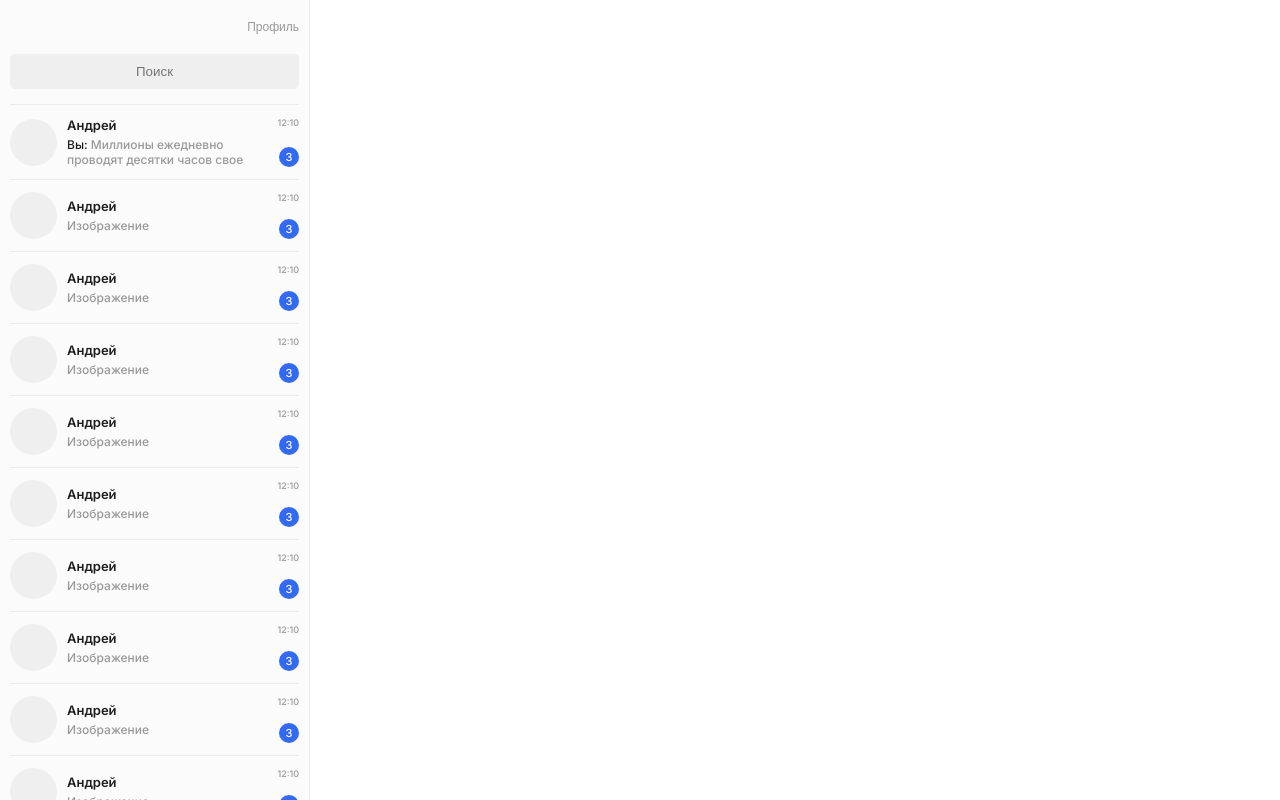
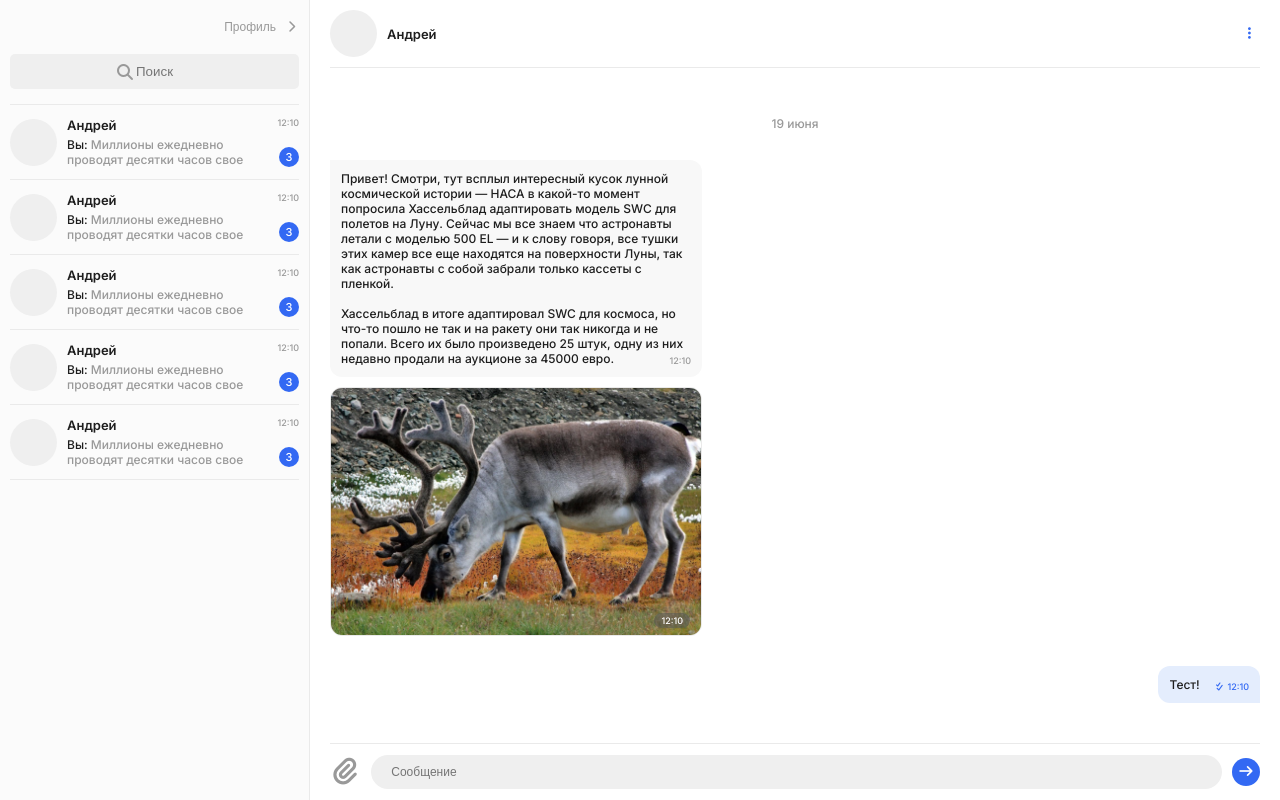
Before and after one commit to Anna-Karenina/strong-and-independent-chat, a website: page static/pages/chats/chats.html in a window 1280 px wide. Drawn offline with Linux system fonts and the light colour scheme.

Commit message:
chats: right part

```diff
--- a/static/pages/chats/chats.css
+++ b/static/pages/chats/chats.css
@@ -30,9 +30,15 @@
   color: #999999;
   background-color: transparent;
   padding: 0;
+  display: flex;
+  align-items: center;
   border: none;
   outline: none;
   cursor: pointer;
+}
+
+.profile-button__icon {
+  margin-left: 8px;
 }
 
 .chat-select__search {
@@ -83,10 +89,6 @@
 }
 
 .chat-list__avatar {
-  width: 47px;
-  height: 47px;
-  background: #EFEFEF;
-  border-radius: 50%;
   position: relative;
 }
 
@@ -142,4 +144,180 @@
 .chat {
   flex-grow: 1;
   height: 100%;
+  padding: 0 20px;
+  display: flex;
+  flex-flow: column;
 }
+
+.user-bar {
+  width: 100%;
+  display: flex;
+  justify-content: space-between;
+  align-items: center;
+  padding: 10px 0;
+  border-bottom: 1px solid #EAEAEA;
+}
+
+.user-bar__info {
+  display: flex;
+  align-items: center;
+}
+
+.user-bar__name {
+  margin-left: 10px;
+  font-weight: 600;
+  font-size: 13px;
+}
+
+.user-bar__option-button {
+  width: 25px;
+  height: 25px;
+  border-radius: 50%;
+  background-color: transparent;
+  border: none;
+  outline: none;
+  cursor: pointer;
+}
+
+.user-bar__option-button:hover {
+  background-color: #F5F5F5;
+}
+
+.user-bar__option-icon {
+  color: #3369F3;
+}
+
+.send-message {
+  width: 100%;
+  padding: 11px 0;
+  display: flex;
+  align-items: center;
+  border-top: 1px solid #EAEAEA;
+}
+
+.send-message__attachments-button {
+  padding: 0;
+  background-color: transparent;
+  font-size: 25px;
+  color: #999999;
+  border: none;
+  cursor: pointer;
+}
+
+.send-message__input {
+  flex-grow: 1;
+  padding: 10px 0 10px 20px;
+  margin: 0 10px;
+  background: #EFEFEF;
+  border-radius: 30px;
+  font-weight: 500;
+  font-size: 12px;
+  color: #999999;
+  border: none;
+  outline: none;
+}
+
+.send-message__submit {
+  width: 28px;
+  height: 28px;
+  display: flex;
+  justify-content: center;
+  align-items: center;
+  border-radius: 50%;
+  color: #FFFFFF;
+  background-color: #3369F3;
+  outline: none;
+  border: none;
+  cursor: pointer;
+}
+
+.messages {
+  flex-grow: 1;
+  padding: 30px 0;
+}
+
+.messages__datetime {
+  margin-top: 20px;
+  font-size: 12px;
+  line-height: 12px;
+  text-align: center;
+  color: #999999;
+}
+
+.messages__list {
+  margin: 30px 0 0;
+  padding: 0;
+  display: flex;
+  flex-flow: column;
+  list-style: none;
+}
+
+.messages__list-sender-interlocutor {
+  align-items: flex-start;
+}
+
+.messages__list-sender-me {
+  align-items: flex-end;
+}
+
+.message {
+  max-width: 40%;
+  padding: 11px;
+  font-size: 12px;
+  position: relative;
+  border-radius: 12px;
+}
+
+.message:not(:first-child) {
+  margin-top: 10px;
+}
+
+.message-meta {
+  float: right;
+  font-size: 9px;
+  color: #999999;
+  margin-left: 14px;
+  transform: translateY(4px);
+}
+
+.message-sender-interlocutor {
+  background-color: #F8F8F8;
+}
+
+.message-sender-me {
+  background-color: #E4EDFD;
+}
+
+.message-sender-interlocutor {
+  border-top-left-radius: 0px;
+}
+
+.message-sender-me {
+  border-bottom-right-radius: 0px;
+}
+
+.message-sender-me .message-meta {
+  color: #3369F3;
+}
+
+.message-full-space {
+  padding: 0;
+  overflow: hidden;
+  border: 1px solid #EAEAEA;
+  border-radius: 12px;
+}
+
+.message-full-space .message-meta {
+  position: absolute;
+  right: 11px;
+  bottom: 11px;
+  color: #FFFFFF;
+  background-color: rgba(82, 82, 82, 0.5);
+  border-radius: 30px;
+  padding: 2px 7px;
+}
+
+.message__photo {
+  max-width: 100%;
+  display: block;
+}
--- a/static/pages/chats/chats.html
+++ b/static/pages/chats/chats.html
@@ -5,6 +5,7 @@
   <meta name="viewport" content="width=device-width, initial-scale=1.0">
   <link rel="preconnect" href="https://fonts.gstatic.com">
   <link href="https://fonts.googleapis.com/css2?family=Inter:wght@500;600&display=swap" rel="stylesheet">
+  <link rel="stylesheet" href="/fontawesome/css/all.css">
   <link rel="stylesheet" href="../../styles/common.css">
   <link rel="stylesheet" href="./chats.css">
   <title>Chats</title>
@@ -15,15 +16,22 @@
     <div class="chat-select">
 
       <div class="chat-select__navigation">
-        <button class="profile-button">Профиль</button>
-        <input type="text" class="search chat-select__search" placeholder="Поиск">
+        <button class="profile-button">
+          Профиль
+          <i class="fas fa-chevron-right profile-button__icon"></i>
+        </button>
+
+        <div class="search chat-select__search">
+          <input type="text" class="search__input" placeholder="Поиск" value="">
+          <i class="fas fa-search search__icon"></i>
+        </div>
       </div>
 
       <ul class="chat-list">
 
         <li class="chat-list__item">
           <div class="chat-list__item-content">
-            <div class="chat-list__avatar"></div>
+            <div class="avatar chat-list__avatar"></div>
             <div class="chat-list__info">
               <div class="chat-list__name">Андрей</div>
               <div class="chat-list__message">
@@ -38,10 +46,13 @@
 
         <li class="chat-list__item">
           <div class="chat-list__item-content">
-            <div class="chat-list__avatar"></div>
+            <div class="avatar chat-list__avatar"></div>
             <div class="chat-list__info">
               <div class="chat-list__name">Андрей</div>
-              <div class="chat-list__message">Изображение</div>
+              <div class="chat-list__message">
+                <span class="chat-list__sender">Вы: </span>
+                Миллионы ежедневно проводят десятки часов свое
+              </div>
             </div>
             <span class="chat-list__sending-time">12:10</span>
             <span class="chat-list__count">3</span>
@@ -50,10 +61,13 @@
 
         <li class="chat-list__item">
           <div class="chat-list__item-content">
-            <div class="chat-list__avatar"></div>
+            <div class="avatar chat-list__avatar"></div>
             <div class="chat-list__info">
               <div class="chat-list__name">Андрей</div>
-              <div class="chat-list__message">Изображение</div>
+              <div class="chat-list__message">
+                <span class="chat-list__sender">Вы: </span>
+                Миллионы ежедневно проводят десятки часов свое
+              </div>
             </div>
             <span class="chat-list__sending-time">12:10</span>
             <span class="chat-list__count">3</span>
@@ -62,10 +76,13 @@
 
         <li class="chat-list__item">
           <div class="chat-list__item-content">
-            <div class="chat-list__avatar"></div>
+            <div class="avatar chat-list__avatar"></div>
             <div class="chat-list__info">
               <div class="chat-list__name">Андрей</div>
-              <div class="chat-list__message">Изображение</div>
+              <div class="chat-list__message">
+                <span class="chat-list__sender">Вы: </span>
+                Миллионы ежедневно проводят десятки часов свое
+              </div>
             </div>
             <span class="chat-list__sending-time">12:10</span>
             <span class="chat-list__count">3</span>
@@ -74,118 +91,13 @@
 
         <li class="chat-list__item">
           <div class="chat-list__item-content">
-            <div class="chat-list__avatar"></div>
+            <div class="avatar chat-list__avatar"></div>
             <div class="chat-list__info">
               <div class="chat-list__name">Андрей</div>
-              <div class="chat-list__message">Изображение</div>
-            </div>
-            <span class="chat-list__sending-time">12:10</span>
-            <span class="chat-list__count">3</span>
-          </div>
-        </li>
-
-        <li class="chat-list__item">
-          <div class="chat-list__item-content">
-            <div class="chat-list__avatar"></div>
-            <div class="chat-list__info">
-              <div class="chat-list__name">Андрей</div>
-              <div class="chat-list__message">Изображение</div>
-            </div>
-            <span class="chat-list__sending-time">12:10</span>
-            <span class="chat-list__count">3</span>
-          </div>
-        </li>
-
-        <li class="chat-list__item">
-          <div class="chat-list__item-content">
-            <div class="chat-list__avatar"></div>
-            <div class="chat-list__info">
-              <div class="chat-list__name">Андрей</div>
-              <div class="chat-list__message">Изображение</div>
-            </div>
-            <span class="chat-list__sending-time">12:10</span>
-            <span class="chat-list__count">3</span>
-          </div>
-        </li>
-
-        <li class="chat-list__item">
-          <div class="chat-list__item-content">
-            <div class="chat-list__avatar"></div>
-            <div class="chat-list__info">
-              <div class="chat-list__name">Андрей</div>
-              <div class="chat-list__message">Изображение</div>
-            </div>
-            <span class="chat-list__sending-time">12:10</span>
-            <span class="chat-list__count">3</span>
-          </div>
-        </li>
-
-        <li class="chat-list__item">
-          <div class="chat-list__item-content">
-            <div class="chat-list__avatar"></div>
-            <div class="chat-list__info">
-              <div class="chat-list__name">Андрей</div>
-              <div class="chat-list__message">Изображение</div>
-            </div>
-            <span class="chat-list__sending-time">12:10</span>
-            <span class="chat-list__count">3</span>
-          </div>
-        </li>
-
-        <li class="chat-list__item">
-          <div class="chat-list__item-content">
-            <div class="chat-list__avatar"></div>
-            <div class="chat-list__info">
-              <div class="chat-list__name">Андрей</div>
-              <div class="chat-list__message">Изображение</div>
-            </div>
-            <span class="chat-list__sending-time">12:10</span>
-            <span class="chat-list__count">3</span>
-          </div>
-        </li>
-
-        <li class="chat-list__item">
-          <div class="chat-list__item-content">
-            <div class="chat-list__avatar"></div>
-            <div class="chat-list__info">
-              <div class="chat-list__name">Андрей</div>
-              <div class="chat-list__message">Изображение</div>
-            </div>
-            <span class="chat-list__sending-time">12:10</span>
-            <span class="chat-list__count">3</span>
-          </div>
-        </li>
-
-        <li class="chat-list__item">
-          <div class="chat-list__item-content">
-            <div class="chat-list__avatar"></div>
-            <div class="chat-list__info">
-              <div class="chat-list__name">Андрей</div>
-              <div class="chat-list__message">Изображение</div>
-            </div>
-            <span class="chat-list__sending-time">12:10</span>
-            <span class="chat-list__count">3</span>
-          </div>
-        </li>
-
-        <li class="chat-list__item">
-          <div class="chat-list__item-content">
-            <div class="chat-list__avatar"></div>
-            <div class="chat-list__info">
-              <div class="chat-list__name">Андрей</div>
-              <div class="chat-list__message">Изображение</div>
-            </div>
-            <span class="chat-list__sending-time">12:10</span>
-            <span class="chat-list__count">3</span>
-          </div>
-        </li>
-
-        <li class="chat-list__item">
-          <div class="chat-list__item-content">
-            <div class="chat-list__avatar"></div>
-            <div class="chat-list__info">
-              <div class="chat-list__name">Андрей</div>
-              <div class="chat-list__message">Изображение</div>
+              <div class="chat-list__message">
+                <span class="chat-list__sender">Вы: </span>
+                Миллионы ежедневно проводят десятки часов свое
+              </div>
             </div>
             <span class="chat-list__sending-time">12:10</span>
             <span class="chat-list__count">3</span>
@@ -197,6 +109,62 @@
     </div>
 
     <div class="chat">
+
+      <div class="user-bar">
+        <div class="user-bar__info">
+          <div class="avatar"></div>
+          <div class="user-bar__name">Андрей</div>
+        </div>
+
+        <button class="user-bar__option-button">
+          <i class="fas fa-ellipsis-v user-bar__option-icon"></i>
+        </button>
+      </div>
+
+      <div class="messages">
+        <div class="messages__datetime">19 июня</div>
+
+        <ul class="messages__list messages__list-sender-interlocutor">
+          <li class="message message-sender-interlocutor">
+            Привет! Смотри, тут всплыл интересный кусок лунной космической истории — НАСА в какой-то момент попросила Хассельблад адаптировать модель SWC для полетов на Луну. Сейчас мы все знаем что астронавты летали с моделью 500 EL — и к слову говоря, все тушки этих камер все еще находятся на поверхности Луны, так как астронавты с собой забрали только кассеты с пленкой.
+            <br><br>
+            Хассельблад в итоге адаптировал SWC для космоса, но что-то пошло не так и на ракету они так никогда и не попали. Всего их было произведено 25 штук, одну из них недавно продали на аукционе за 45000 евро.
+            <span class="message-meta">
+              <span class="message-meta__send-time">12:10</span>
+            </span>
+          </li>
+
+          <li class="message message-sender-interlocutor message-full-space">
+            <img src="/images/mock-chat-photo.jpg" class="message__photo" alt="photo">
+            <span class="message-meta">
+              <span class="message-meta__send-time">12:10</span>
+            </span>
+          </li>
+        </ul>
+
+        <ul class="messages__list messages__list-sender-me">
+          <li class="message message-sender-me">
+            Тест!
+            <span class="message-meta">
+              <i class="fas fa-check-double"></i>
+              <span class="message-meta__send-time">12:10</span>
+            </span>
+          </li>
+        </ul>
+      </div>
+
+      <div class="send-message">
+        <div class="send-message__attachments-button">
+          <i class="fas fa-paperclip"></i>
+        </div>
+
+        <input type="text" class="send-message__input" value="" placeholder="Сообщение">
+
+        <button class="send-message__submit">
+          <i class="fas fa-arrow-right"></i>
+        </button>
+      </div>
+
     </div>
 
   </main>
--- a/static/pages/chats/chats.js
+++ b/static/pages/chats/chats.js
@@ -1,5 +1,5 @@
 
-const inputs = document.querySelectorAll('.field__input');
+const inputs = document.querySelectorAll('input');
 const inputSetter = (input) => (event) => {
   input.setAttribute('value',  event.target.value);
 };
--- a/static/styles/common.css
+++ b/static/styles/common.css
@@ -108,6 +108,10 @@ body {
 /* SEARCH */
 
 .search {
+  position: relative;
+}
+
+.search__input {
   text-align: center;
   background: #EFEFEF;
   width: 100%;
@@ -116,3 +120,29 @@ body {
   border: none;
   outline: none;
 }
+
+.search__icon {
+  position: absolute;
+  color: #999999;
+  top: 9.5px;
+  left: 105px;
+}
+
+.search__input:focus ~ .search__icon,
+.search__input:not([value=""]) ~ .search__icon {
+  display: none;
+}
+
+.search__input:focus::placeholder,
+.search__input:not([value=""])::placeholder {
+  opacity: 0;
+}
+
+/* AVATAR */
+
+.avatar {
+  width: 47px;
+  height: 47px;
+  background: #EFEFEF;
+  border-radius: 50%;
+}
```
Also changed, not shown: static/images/mock-chat-photo.jpg (added).
